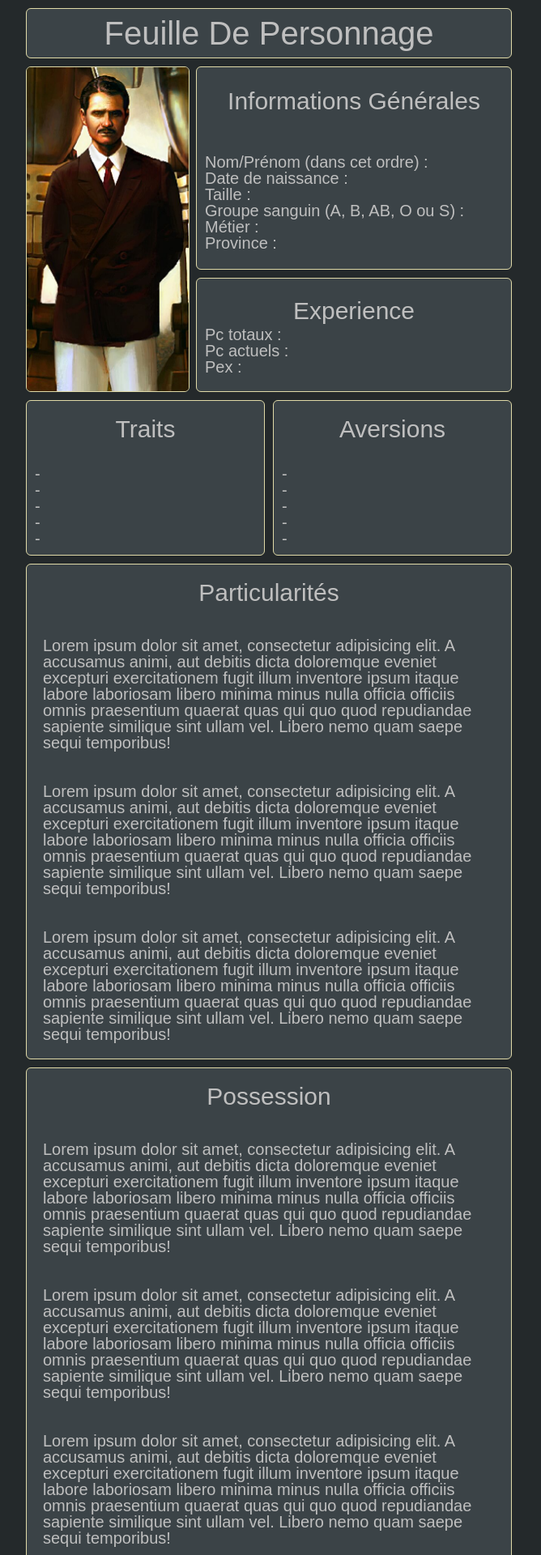
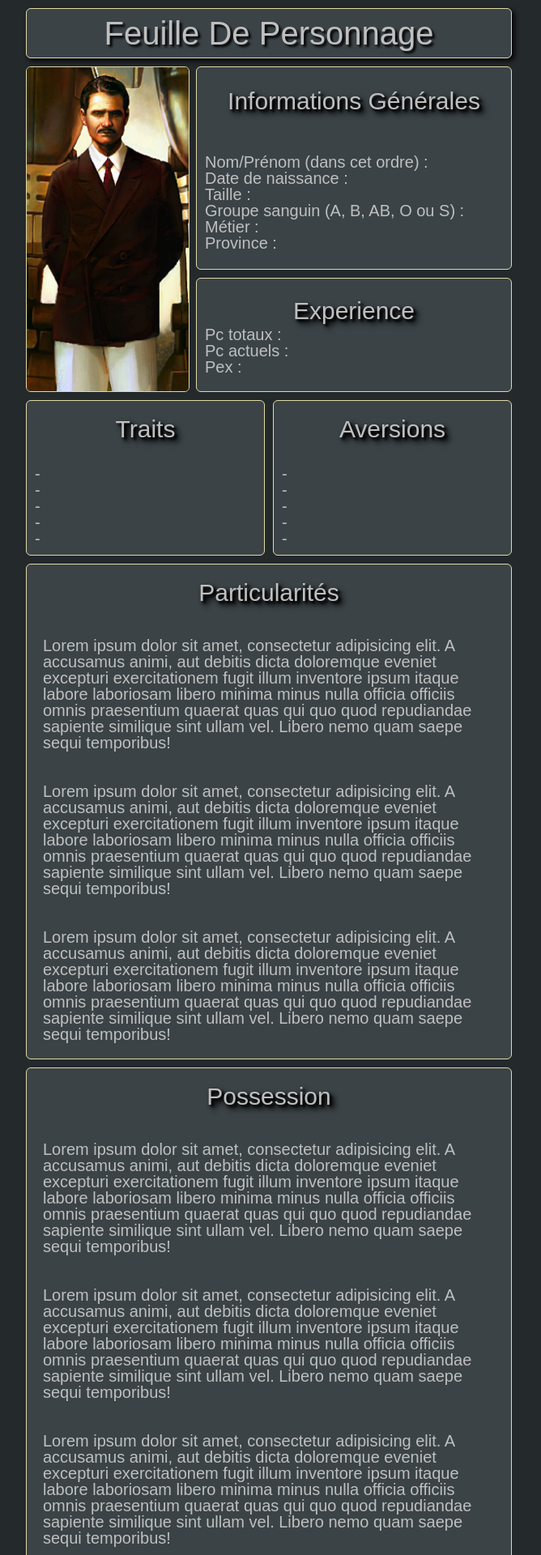
Before and after one commit to gaetan-denis/character_sheet-V2, a PHP site: page / in a window 1280 px wide. Shown: the top 1920 px of the page at 81% size, without its empty margins (308-976 px from the left). Run offline with PHP 8.4, Linux system fonts and the light colour scheme.

Commit message:
added shadow effect on h1 and h2 tags

```diff
--- a/styles/style.css
+++ b/styles/style.css
@@ -12,6 +12,8 @@
 }
 
 h2 {
+  text-shadow: 3px 3px 3px black;
+  filter: drop-shadow(3px 3px 3px black);
   padding: 1rem 0;
   font-size: 1.5rem;
   text-transform: capitalize;
@@ -54,6 +56,8 @@
 }
 
 .header {
+  text-shadow: 3px 3px 3px black;
+  filter: drop-shadow(3px 3px 3px black);
   border: 1px solid #E0DAA8;
   background-color: #3b4347;
   border-radius: 6px;
--- a/styles/style.scss
+++ b/styles/style.scss
@@ -1,7 +1,7 @@
 /*
 SCSS variable
 */
-$colorbackground: #24292B;
+$colorBackground: #24292B;
 $colorDiv: lighten(#24292B, 10%);
 $colorBorder: #E0DAA8;
 $colorFont: #BFBFBF;
@@ -17,6 +17,8 @@
 }
 
 h2{
+    text-shadow : 3px 3px 3px black;
+    filter : drop-shadow(3px 3px 3px black);
     padding: 1rem 0;
     font-size: 1.5rem;
     text-transform: capitalize;
@@ -30,7 +32,7 @@
 }
 
 body {
-    background-color: $colorbackground;
+    background-color: $colorBackground;
 }
 
 img{
@@ -59,6 +61,8 @@
 }
 
 .header{
+    text-shadow : 3px 3px 3px black;
+    filter : drop-shadow(3px 3px 3px black);
     border : 1px solid $colorBorder;
     background-color: $colorDiv;
     border-radius:6px;
```
Also changed, not shown: 1 other file.
